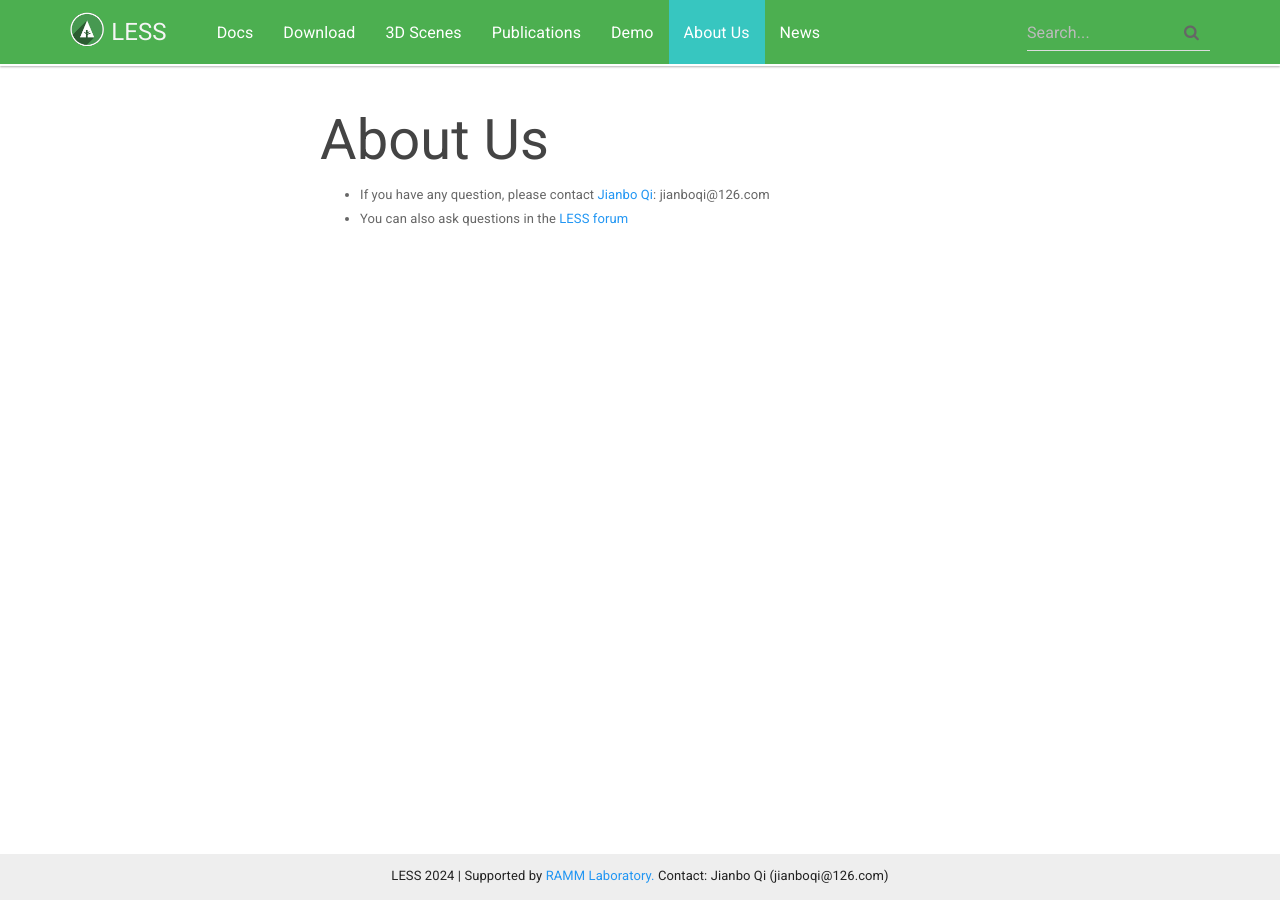
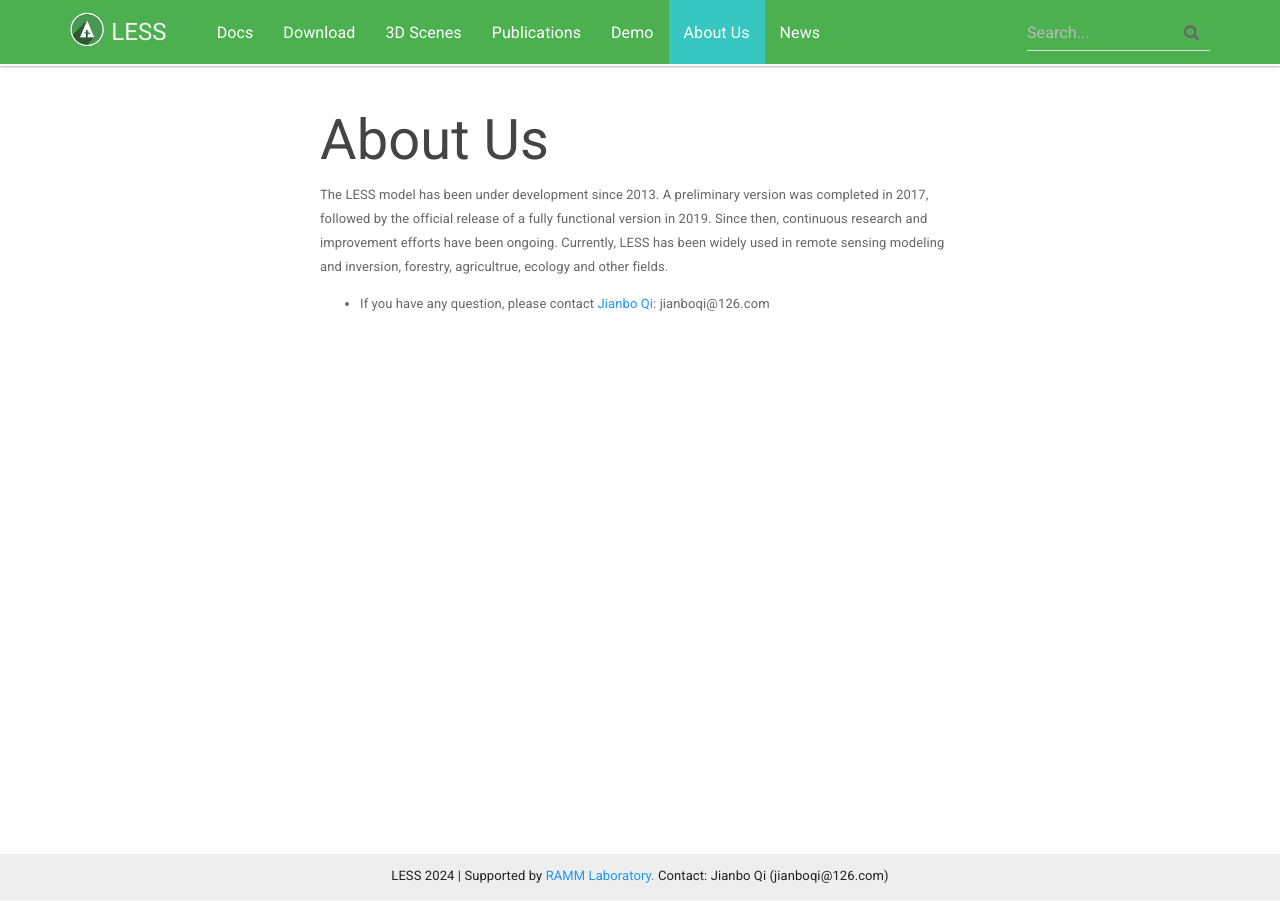
Before and after one commit to jianboqi/jianboqi.github.io, a Jekyll site: the page built from aboutus.md, in a window 1280 px wide. Built offline with Jekyll 4.4.1, drawn with Linux system fonts in a browser that asks for light colours; nearby versions of some CDN libraries; comment, search, counter and statistics services are not loaded.

Commit message:
Update aboutus.md

```diff
--- a/aboutus.md
+++ b/aboutus.md
@@ -6,5 +6,6 @@
 published: true
 ---
 
+The LESS model has been under development since 2013. A preliminary version was completed in 2017, followed by the official release of a fully functional version in 2019. Since then, continuous research and improvement efforts have been ongoing. Currently, LESS has been widely used in remote sensing modeling and inversion, forestry, agricultrue, ecology and other fields.
+
 * If you have any question, please contact [Jianbo Qi](https://www.researchgate.net/profile/Jianbo-Qi-2): jianboqi@126.com
-* You can also ask questions in the [LESS forum](http://forum.lessrt.org/)
```
